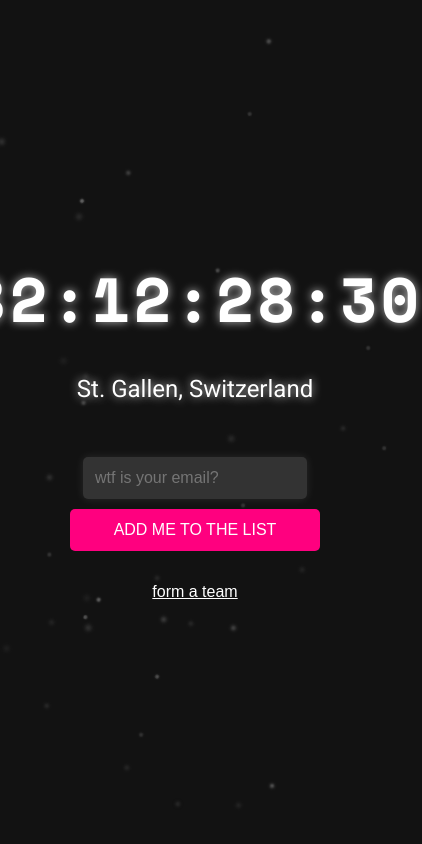
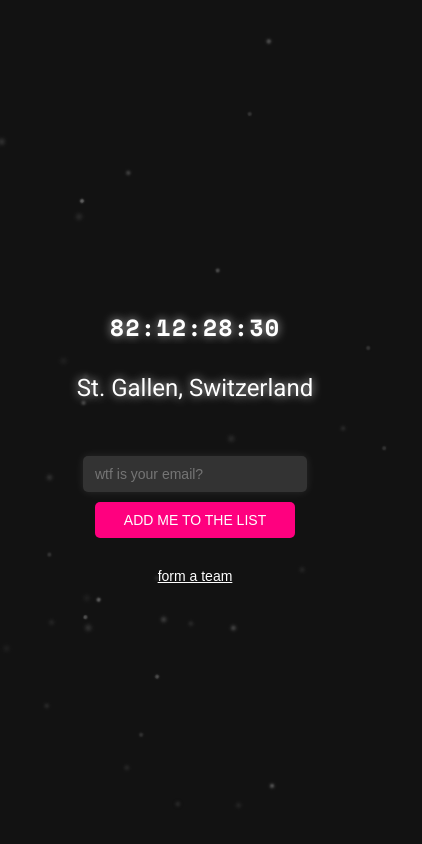
Before and after one commit to snow2405/queck.lol, a plain HTML site: page index.html in a window 390 px wide. Shown: the whole page, 422 px wide, since content can reach past the window. Drawn offline with nearby package versions, Linux system fonts and the light colour scheme.

Commit message:
commitXXX

```diff
--- a/styles.css
+++ b/styles.css
@@ -5,7 +5,7 @@ body {
     background-color: #121212;
     color: #f4f4f4;
     margin: 0;
-    padding: 0;
+    padding: 20px;
     height: 100vh;
     overflow: hidden;
     display: flex;
@@ -14,16 +14,14 @@ body {
     position: relative;
 }
 
-/* Countdown container */
 .countdown-container {
     padding: 20px;
     width: 100%;
-    max-width: 800px;
+    max-width: 90%; /* Ensure the countdown container doesn't touch the edges */
     display: flex;
     flex-direction: column;
     justify-content: center;
     align-items: center;
-    margin: 0 20px;
     z-index: 2;
     position: relative;
 }
@@ -38,8 +36,11 @@ body {
     white-space: nowrap;
     letter-spacing: 0.05em;
     text-align: center;
-    font-size: clamp(5vw, 12vw, 20vw); /* Dynamically adjusts font size */
-    overflow: hidden; /* Prevents overflow */
+    font-size: clamp(2vw, 6vw, 12vw); /* Dynamically adjust the font size, but more conservatively */
+    max-width: 100%; /* Ensure it never exceeds the width of the container */
+    padding: 0 5%; /* Add padding to ensure text doesn't touch the screen edges */
+    box-sizing: border-box; /* Include padding in size calculations */
+    overflow: hidden; /* Prevent overflow */
 }
 
 /* "Coming Soon" text styling */
@@ -116,17 +117,16 @@ button:hover {
 
 /* Media queries for responsiveness */
 @media (max-width: 768px) {
-    #countdown {
-        font-size: 14vw;
-    }
-
     input[type="email"] {
-        width: 200px;
+        width: 220px;
         font-size: 16px;
+        padding: 12px 15px;
     }
 
     button {
         font-size: 16px;
+        width: 220px;
+        padding: 12px 15px;
     }
 
     #share-btn {
@@ -135,15 +135,22 @@ button:hover {
 }
 
 @media (max-width: 480px) {
-    #countdown {
-        font-size: 16vw;
+    .countdown-container {
+        margin: 0 10px;
+        max-width: 95%; /* Further ensure container doesn't touch screen edges */
     }
 
-    .countdown-container {
-        margin: 0 10px; /* Reduce margin slightly for very small screens */
+    input[type="email"],
+    button {
+        width: 200px;
+        font-size: 14px;
+        padding: 10px 12px;
+    }
+
+    #share-btn {
+        font-size: 14px;
     }
 }
-
 @keyframes move {
     100% {
         transform: translate3d(0, 0, 1px) rotate(360deg);
```
